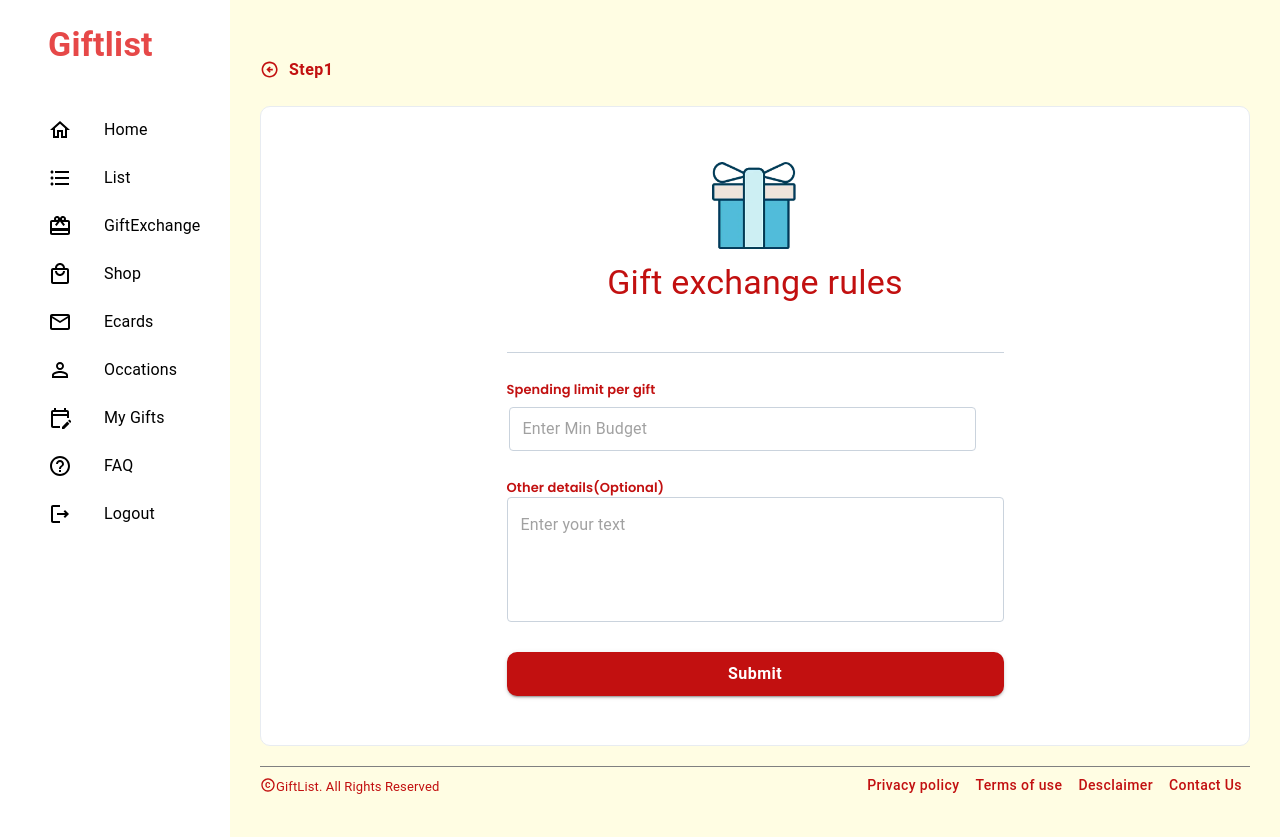
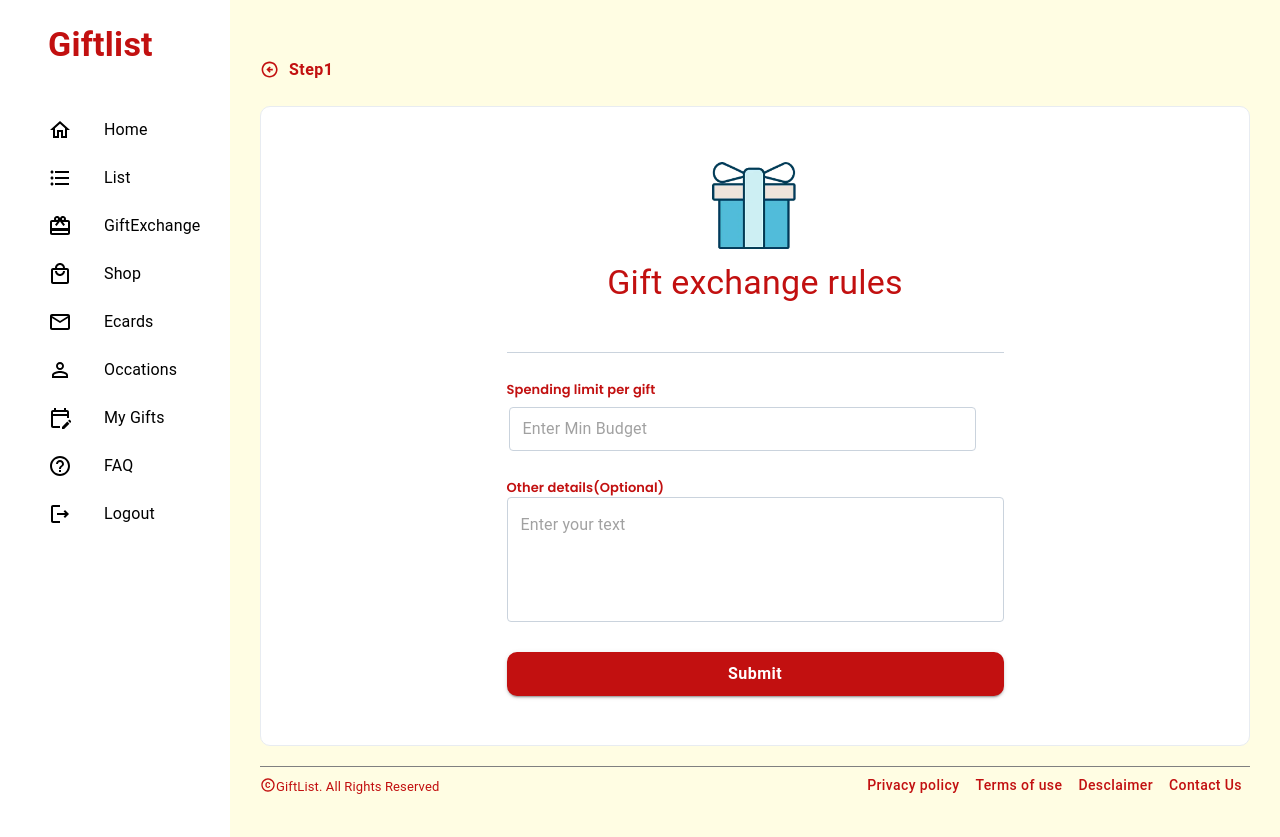
Before and after one commit to FatimaMary/giftlist, a React (Create React App) app in the folder client/: page /budget in a window 1280 px wide. Built offline with nearby package versions, Linux system fonts and the light colour scheme; the HTML template or start-up script is replaced by a standard one.

Commit message:
Update Sidebar.jsx

```diff
--- a/client/src/Components/Sidebar.jsx
+++ b/client/src/Components/Sidebar.jsx
@@ -104,7 +104,7 @@ const Sidebar = ({
                         <Box m="1.5rem 2rem 2rem 3rem">
                             <FlexBetween>
                                 <Box display="flex" alignItems="center" gap='0.5rem'>
-                                    <Typography variant='h4' fontWeight='bold' color='#E64848'>
+                                    <Typography variant='h4' fontWeight='bold' color='#C21010'>
                                         Giftlist
                                     </Typography>
                                 </Box>
```
